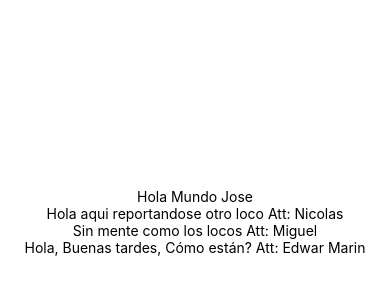
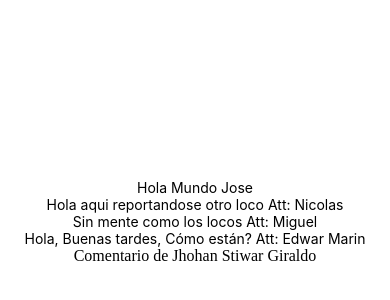
Before and after one commit to josebeap/actualizArte, a React Native app: screen / in a window 390 px wide. Shown: the part 200-500 px from the top of the page. Built offline with nearby package versions, Linux system fonts and the light colour scheme.

Commit message:
primer commit Stiwar

```diff
--- a/App.js
+++ b/App.js
@@ -8,6 +8,7 @@ export default function App() {
       <Text>Hola aqui reportandose otro loco Att: Nicolas</Text>
       <Text>Sin mente como los locos Att: Miguel</Text>
       <Text>Hola, Buenas tardes, Cómo están? Att: Edwar Marin</Text>
+      <text>Comentario de Jhohan Stiwar Giraldo</text>
       <StatusBar style='auto' />
     </View>
   );
```
